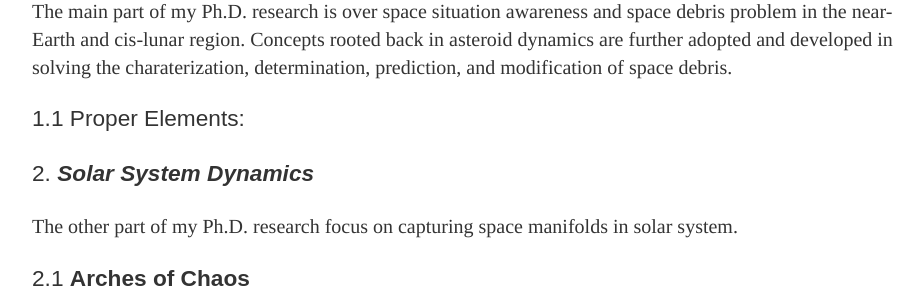
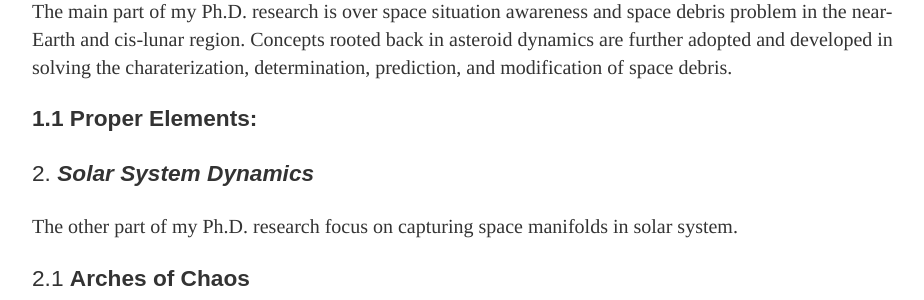
Before and after one commit to Tekikun/Tekikun.github.io, a Jekyll site: the page built from research/index.html, in a window 1280 px wide. Shown: the part 345-645 px from the top of the page, without its empty margins (160-1084 px from the left). Built offline with Jekyll 4.4.1, drawn with Linux system fonts in a browser that asks for light colours.

Commit message:
bold name

```diff
--- a/research/index.html
+++ b/research/index.html
@@ -12,7 +12,9 @@ title: Research
 		near-Earth and cis-lunar region. Concepts rooted back in asteroid dynamics are further adopted and
 		developed in solving the charaterization, determination, prediction, and modification of space debris.
 	</p>
-	<p style="font-family: Arial; font-size: 17pt;"> 1.1 Proper Elements: </p>
+	<p style="font-family: Arial; font-size: 17pt;">
+    <b>1.1 Proper Elements:</b>
+    </p>
 
 	<p style="font-family: Arial; font-size: 17pt;"> 2. <b><i>Solar System Dynamics</i></b></p>
 	<p style="font-family: Times; font-size: 15pt;">
```
Also changed, not shown: 2 other files.
